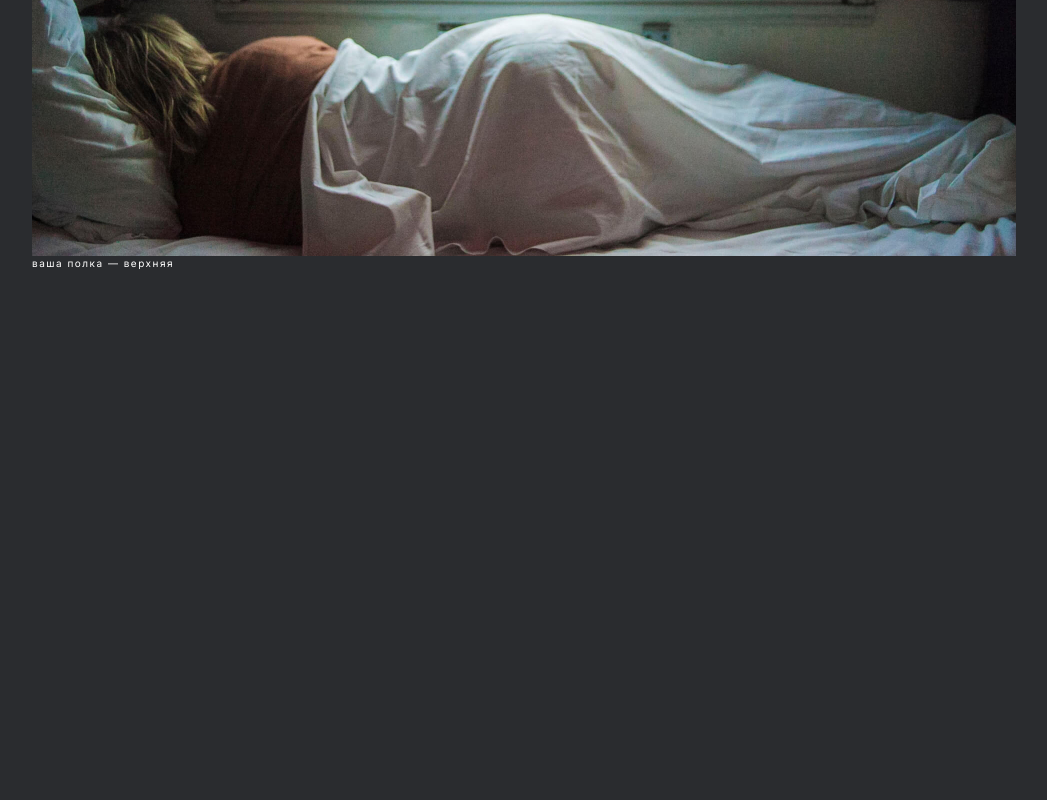
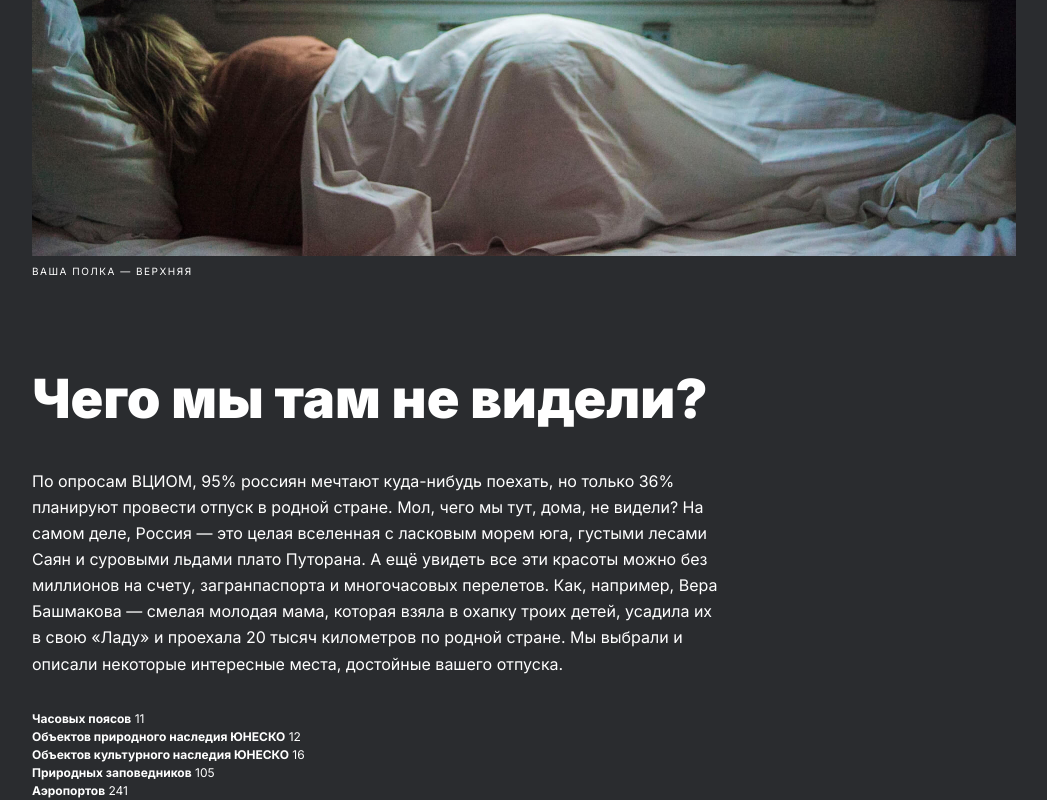
Before and after one commit to AnikeychikPG/travel-rus, a plain HTML site: page index.html in a window 1280 px wide. Shown: the part 863-1663 px from the top of the page, without its empty margins (116-1163 px from the left). Before the commit the page ends 1133 px from the top, so only its background shows below. Drawn offline with Linux system fonts and the light colour scheme.

Commit message:
added intro section

```diff
--- /dev/null
+++ b/blocks/intro/__list-fact/_bold-text/intro__list-fact_bold-text.css
@@ -0,0 +1,3 @@
+.intro__list-fact_bold-text {
+  font-weight: 700;
+}
--- /dev/null
+++ b/blocks/intro/__list-fact/intro__list-fact.css
@@ -0,0 +1,5 @@
+.intro__list-fact {
+  font-size: 12px;
+  font-weight: 400;
+  line-height: 18px;
+}
--- /dev/null
+++ b/blocks/intro/__list/intro__list.css
@@ -0,0 +1,7 @@
+.intro__list {
+  margin: 0;
+  padding-top: 33px;
+  padding-left: 0;
+  max-width: 690px;
+  list-style-type: none;
+}
--- /dev/null
+++ b/blocks/intro/__text/intro__text.css
@@ -0,0 +1,9 @@
+.intro__text {
+  margin: 0;
+  padding-top: 40px;
+  max-width: 690px;
+  font-size: 16px;
+  font-weight: 400;
+  line-height: 26.08px;
+  text-align: left;
+}
--- /dev/null
+++ b/blocks/intro/__title/intro__title.css
@@ -0,0 +1,15 @@
+.intro__title {
+  margin: 0;
+  max-width: 690px;
+  font-size: 54px;
+  font-weight: 900;
+  line-height: 58px;
+  text-align: left;
+}
+
+@media screen and (max-width: 720px) {
+  .intro__title {
+    font-size: 32px;
+    line-height: 35px;
+  }
+}
--- /dev/null
+++ b/blocks/intro/intro.css
@@ -0,0 +1,27 @@
+.intro {
+  display: flex;
+  flex-direction: column;
+  max-width: 928px;
+  margin: 0 auto;
+  padding-top: 92px;
+}
+
+@media screen and (max-width: 768px) {
+  .intro {
+    max-width: 720px;
+    padding: 88px 24px 0;
+  }
+}
+
+@media screen and (max-width: 720px) {
+  .intro {
+    max-width: 288px;
+    padding: 64px 16px 0;
+  }
+}
+
+@media screen and (min-width: 1280px) {
+  .intro {
+    max-width: 984px;
+  }
+}
--- a/blocks/lead/__caption/lead__caption.css
+++ b/blocks/lead/__caption/lead__caption.css
@@ -1,4 +1,5 @@
 .lead__caption {
+  padding-top: 8px;
   font-size: 10px;
   font-weight: 400;
   line-height: 14px;
--- a/blocks/lead/__subtitle/lead__subtitle.css
+++ b/blocks/lead/__subtitle/lead__subtitle.css
@@ -8,7 +8,7 @@
   text-align: center;
 }
 
-@media screen and (max-width: 710px) {
+@media screen and (max-width: 720px) {
   .lead__subtitle {
     max-width: 288px;
     padding-top: 16px;
--- a/blocks/lead/__title/lead__title.css
+++ b/blocks/lead/__title/lead__title.css
@@ -7,7 +7,7 @@
   text-align: center;
 }
 
-@media screen and (max-width: 710px) {
+@media screen and (max-width: 720px) {
   .lead__title {
     max-width: 288px;
     font-size: 40px;
--- a/index.html
+++ b/index.html
@@ -35,8 +35,49 @@
               alt="Фотография боковушки"
               class="lead__image"
             />
-            <figcaption class="lead__caption">ваша полка — верхняя</figcaption>
+            <figcaption class="lead__caption">ВАША ПОЛКА — ВЕРХНЯЯ</figcaption>
           </figure>
+        </section>
+        <section class="intro">
+          <h2 class="intro__title">Чего мы там не видели?</h2>
+          <p class="intro__text">
+            По опросам ВЦИОМ, 95% россиян мечтают куда-нибудь поехать, но только
+            36% планируют провести отпуск в родной стране. Мол, чего мы тут,
+            дома, не видели? На самом деле, Россия — это целая вселенная с
+            ласковым морем юга, густыми лесами Саян и суровыми льдами плато
+            Путорана. А ещё увидеть все эти красоты можно без миллионов на
+            счету, загранпаспорта и многочасовых перелетов. Как, например, Вера
+            Башмакова — смелая молодая мама, которая взяла в охапку троих детей,
+            усадила их в свою «Ладу» и проехала 20 тысяч километров по родной
+            стране. Мы выбрали и описали некоторые интересные места, достойные
+            вашего отпуска.
+          </p>
+          <ul class="intro__list">
+            <li class="intro__list-fact">
+              <span class="intro__list-fact_bold-text">Часовых поясов</span> 11
+            </li>
+            <li class="intro__list-fact">
+              <span class="intro__list-fact_bold-text"
+                >Объектов природного наследия ЮНЕСКО</span
+              >
+              12
+            </li>
+            <li class="intro__list-fact">
+              <span class="intro__list-fact_bold-text"
+                >Объектов культурного наследия ЮНЕСКО</span
+              >
+              16
+            </li>
+            <li class="intro__list-fact">
+              <span class="intro__list-fact_bold-text"
+                >Природных заповедников</span
+              >
+              105
+            </li>
+            <li class="intro__list-fact">
+              <span class="intro__list-fact_bold-text">Аэропортов</span> 241
+            </li>
+          </ul>
         </section>
       </main>
     </div>
--- a/pages/index.css
+++ b/pages/index.css
@@ -2,3 +2,4 @@
 @import url(/pages/page.css);
 @import url(/pages/header.css);
 @import url(/pages/lead.css);
+@import url(/pages/intro.css);
--- /dev/null
+++ b/pages/intro.css
@@ -0,0 +1,6 @@
+@import url(/blocks/intro/intro.css);
+@import url(/blocks/intro/__title/intro__title.css);
+@import url(/blocks/intro/__text/intro__text.css);
+@import url(/blocks/intro/__list/intro__list.css);
+@import url(/blocks/intro/__list-fact/intro__list-fact.css);
+@import url(/blocks/intro/__list-fact/_bold-text/intro__list-fact_bold-text.css);
```
